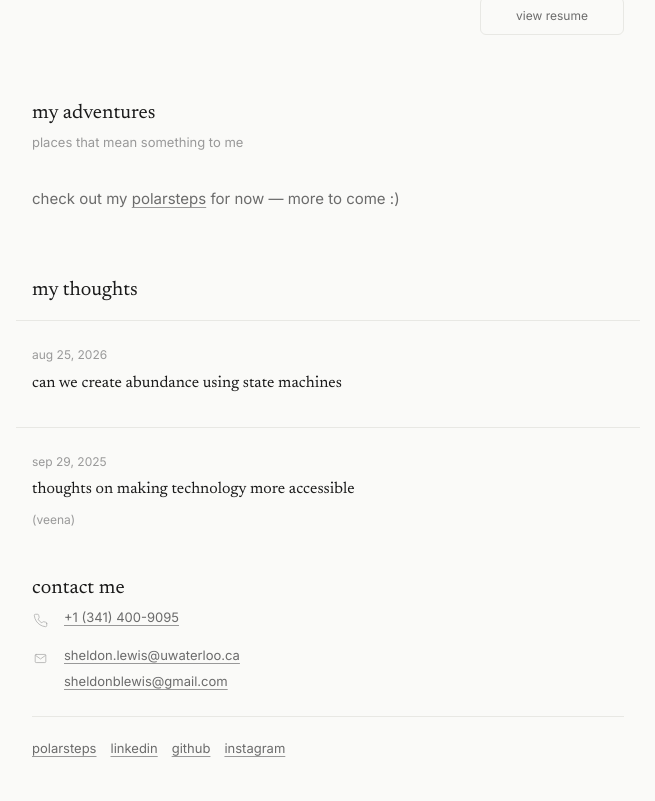
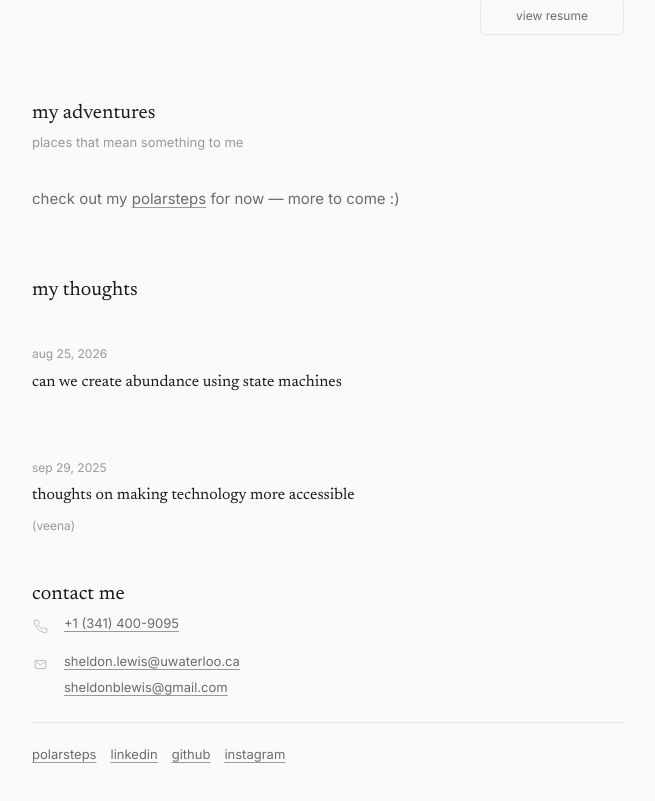
Before and after one commit to sheldonblewis/shelly-site, a Next.js app: page / in a window 1280 px wide. Shown: the part 599-1400 px from the top of the page, without its empty margins (312-967 px from the left). Built offline with nearby package versions, Linux system fonts and the light colour scheme.

Commit message:
Simplify thought list dividers

```diff
--- a/styles/globals.css
+++ b/styles/globals.css
@@ -502,13 +502,13 @@ a.work-card:focus-visible {
 #thoughts .thoughts-list {
   display: flex;
   flex-direction: column;
+  gap: 0.5rem;
   margin-top: 1rem;
 }
 
 .thought-item {
   margin: 0 -1rem;
   padding: 1.5rem 1rem;
-  border-bottom: 1px solid var(--color-border);
   display: block;
   text-decoration: none;
   transition: background-color 0.2s ease, box-shadow 0.2s ease, outline-color 0.2s ease, transform 0.2s ease;
@@ -522,16 +522,6 @@ a.work-card:focus-visible {
   border-radius: 6px;
   box-shadow: 0 8px 20px rgba(26, 26, 26, 0.08);
   transform: translateY(-3px);
-}
-
-.thought-item:first-child {
-  border-top: 1px solid var(--color-border);
-}
-
-.thought-item-before-veena,
-.thought-item.veena-thought-item {
-  border-top: 0;
-  border-bottom: 0;
 }
 
 .thought-date {
```
